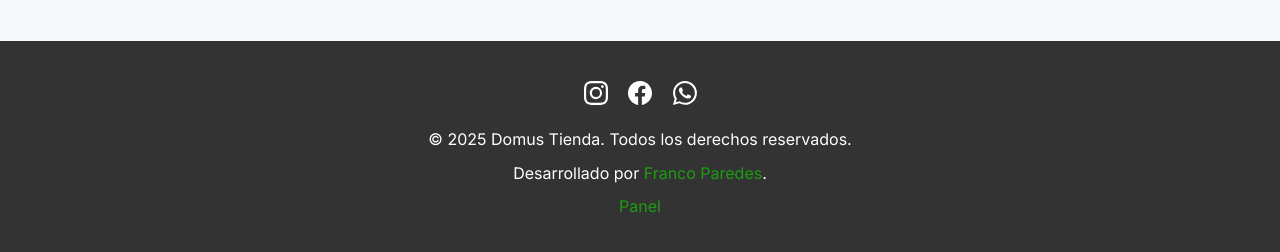
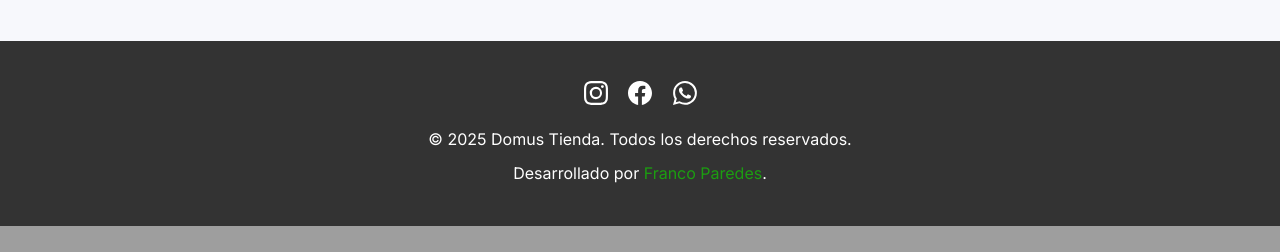
Before and after one commit to Etiketaa/domus-tienda, a PHP site: page / in a window 1280 px wide. Shown: the part 1551-1803 px from the top of the page. After the commit the page ends 1777 px from the top, so only its background shows below. Run offline with PHP 8.4, Linux system fonts and the light colour scheme; data that the repository does not hold is empty.

Commit message:
cambio de codigo en index.php

```diff
--- a/index.php
+++ b/index.php
@@ -264,7 +264,6 @@ $frase_del_dia = $frases[array_rand($frases)];
         </ul>
         <p>&copy; 2025 Domus Tienda. Todos los derechos reservados.</p>
         <p>Desarrollado por <a href="https://www.linkedin.com/in/francoparedes1992/" target="_blank" rel="noopener noreferrer">Franco Paredes</a>.</p>
-        <a href="login.php">Panel</a>
     </footer>
 
     <script src="https://code.jquery.com/jquery-3.5.1.min.js"></script>
```
